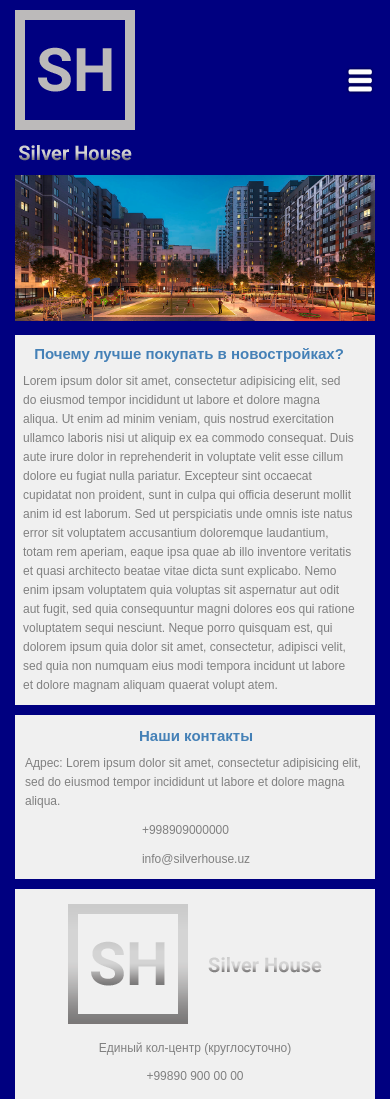
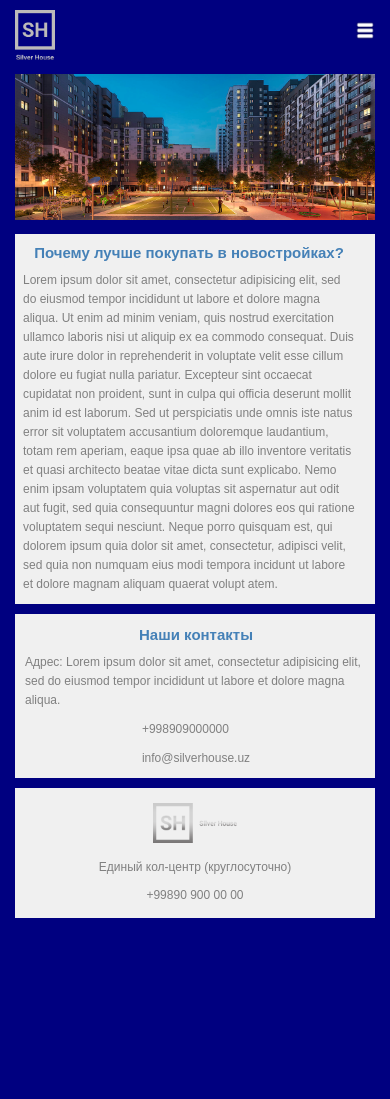
Before and after one commit to Jasur003/SilverHous, a plain HTML site: page index.html in a window 390 px wide. After the commit the page ends 918 px from the top, so only its background shows below. Drawn offline with Linux system fonts and the light colour scheme.

Commit message:
@mediaSilverHouse

```diff
--- a/style/media.css
+++ b/style/media.css
@@ -6,6 +6,9 @@
     .nav_logo{
         margin-top: 40px;
         margin-bottom: 25px;
+    }
+    .nav_logo img{
+        width: 110px;
     }
     .sec_box{
         gap: 30px;
@@ -37,6 +40,17 @@
     .sec_link{
         margin: 15px;
     }
+    .foot_logo img{
+        height: 110px;
+    }
+}
+@media(max-width:1000px) {
+    .nav_logo img{
+        width: 100px;
+    }
+    .foot_logo img{
+        height: 100px;
+    }
 }
 @media(max-width:800px) {
     .nav_box{
@@ -46,6 +60,9 @@
     .nav_logo{
         margin-top: 10px;
         margin-bottom: 0;
+    }
+    .nav_logo img{
+        width: 80px;
     }
     .intro{
         margin: 25px auto;
@@ -118,13 +135,24 @@
         flex-direction: column;
         gap: 20px;
     }
+    .foot_logo img{
+        height: 80px;
+    }
     .foot_list{
         align-items: center;
     }
 }
 @media(max-width:600px) {
+    .nav_logo img{
+        width: 60px;
+    }
+    .menu img,
+    .close img{
+    width: 25px;
+    }
     .nav_list{
-        gap: 15px;
+        padding: 40px;
+        gap: 20px;
     }
     .intro{
         margin: 20px auto;
@@ -159,12 +187,18 @@
     .foot_box{
         gap: 15px;
     }
+    .foot_logo img{
+       height: 60px;
+    }
     .foot_link{
         font-size: 14px;
         line-height: 15px;
     }
 }
 @media(max-width:500px) {
+    .nav_logo img{
+        width: 50px;
+    }
     .intro{
         margin: 15px auto;
     }
@@ -187,12 +221,12 @@
     .foot{
         margin-top: 15px;
     }
+    .foot_logo img{
+        height: 50px;
+    }
     .foot_link{
         font-size: 13px;
         line-height: 14px;
-    }
-    .nav_list{
-        gap: 10px;
     }
     .nav_link{
         font-size: 15px;
@@ -200,6 +234,17 @@
     }
 }
 @media(max-width:400px) {
+    .nav_logo img{
+        width: 40px;
+    }
+    .menu img,
+    .close img{
+    width: 20px;
+    }
+    .nav_list{
+        padding: 35px;
+        gap: 15px;
+    }
     .intro{
         margin: 10px auto;
     }
@@ -232,6 +277,9 @@
     .foot_box{
         gap: 10px;
     }
+    .foot_logo img{
+        height: 40px;
+    }
     .foot_link{
         font-size: 12px;
         line-height: 12px;
```
